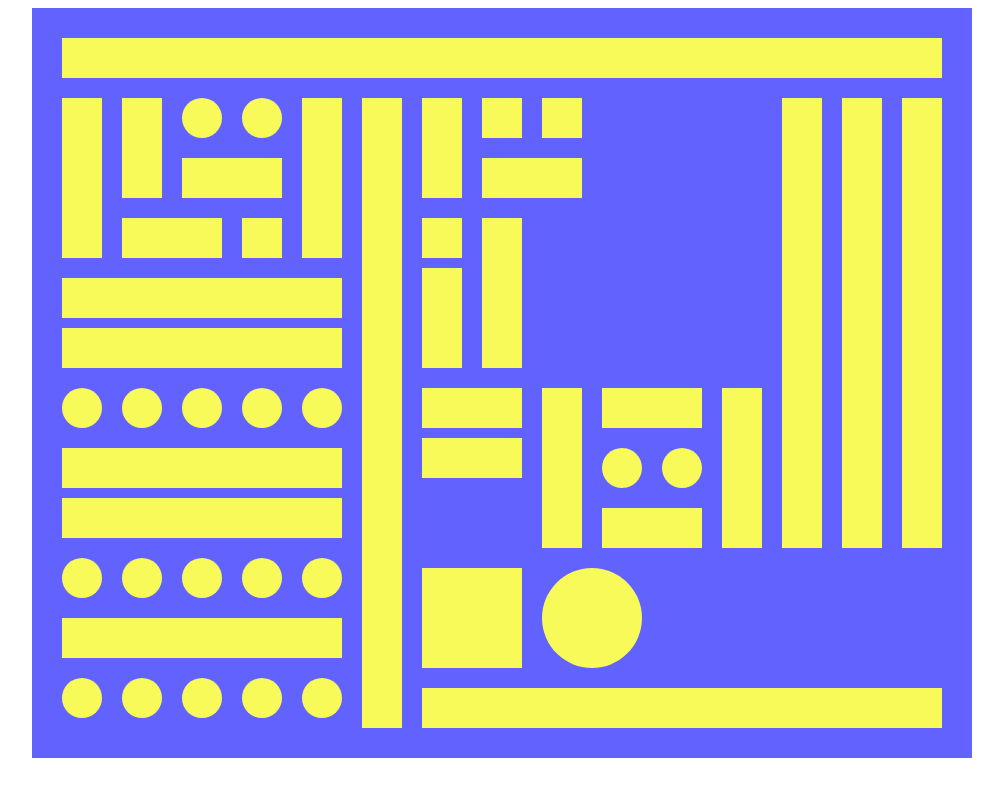
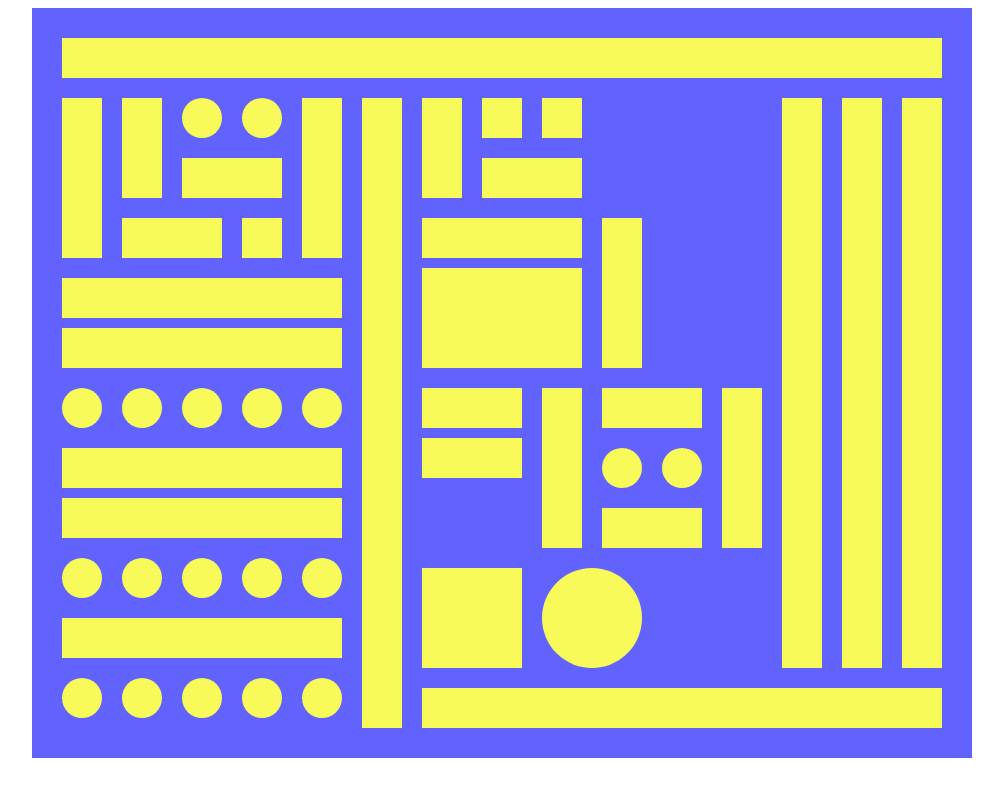
Before and after one commit to isabela728/layout-divs, a plain HTML site: page layout-desafio.html in a window 1280 px wide. Shown: the whole page, without its empty margins (138-1141 px from the left). Drawn offline with Linux system fonts and the light colour scheme.

Commit message:
add - layout desafio

```diff
--- a/layout-desafio.html
+++ b/layout-desafio.html
@@ -86,12 +86,11 @@
                                 <div class="flex">
                                     <div>
                                         <div class="yo"></div>
-                                        <div class="yo green"></div>
+                                        <div class="yo red"><div class="yo"></div></div>
                                     </div>
                                     <div class="yo"></div>
 
                                 </div>
-
                                 <div class="flex">
                                     <div>
                                         <div class="yo red"></div>
@@ -108,11 +107,14 @@
                                     </div>
                                     <div class="yo"></div>
                                 </div>
+                                <div class="flex">
+                                    <div class="yo red green"></div>
+                                    <div class="yo red circle"></div>
+                                </div>
                             </div>
                         </div>
 
                     </div>
-
 
                     <div class="yo"></div>
                     <div class="yo"></div>
@@ -120,10 +122,7 @@
 
                 </div>
 
-                <div class="flex">
-                    <div class="yo red green"></div>
-                    <div class="yo red circle"></div>
-                </div>
+
 
                 <div class="yo"></div>
 
```
